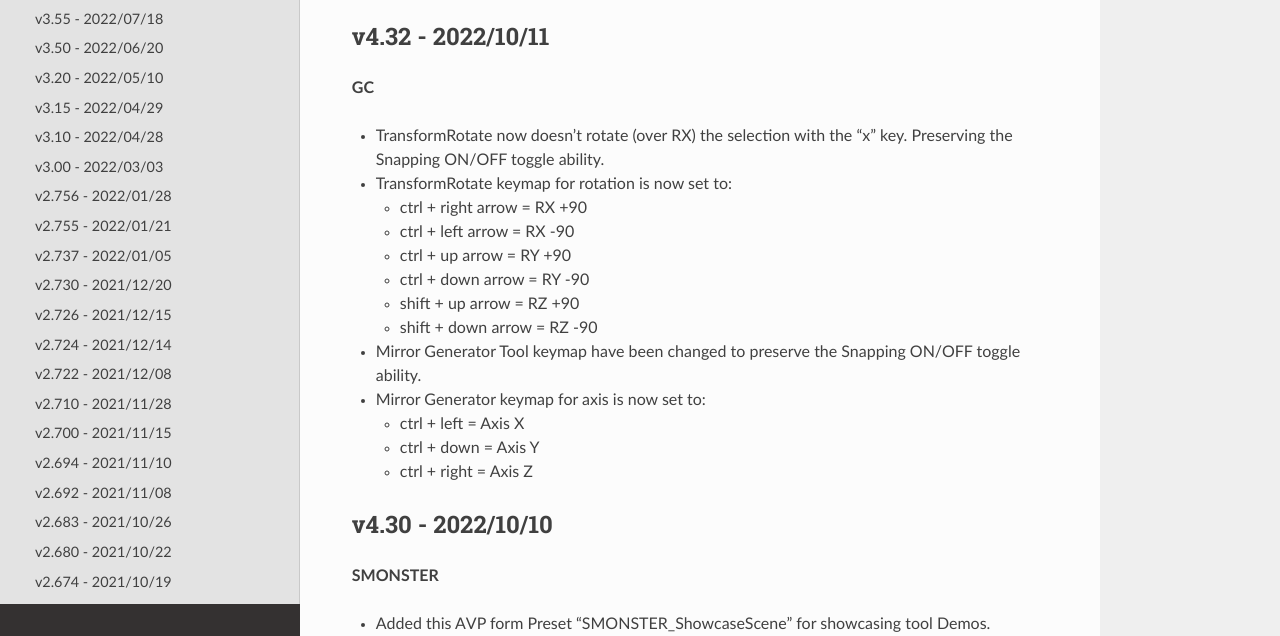
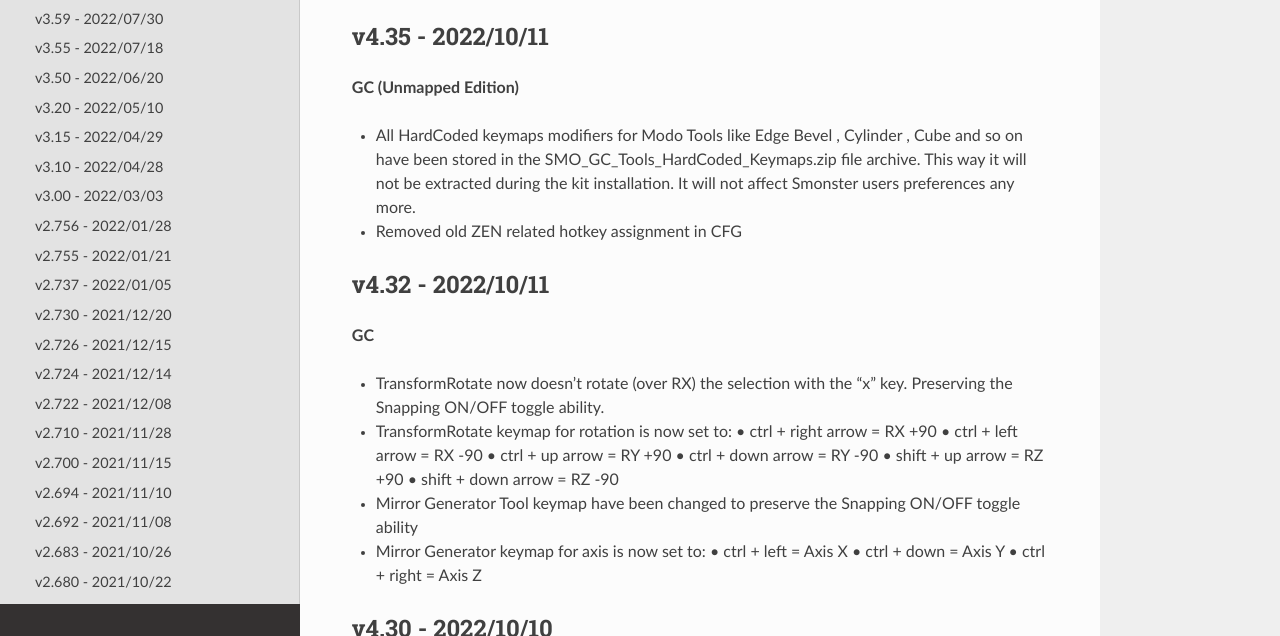
Before and after one commit to smoluck/SMONSTER_DOC, a Sphinx documentation site: the page built from docs/source/updatelog.rst, in a window 1280 px wide and 900 px high, cut to the strip 264-900 px from the top of the window. Built offline with Sphinx 7.4.7 and the Read the Docs theme 2.0.0, drawn with Linux system fonts in a browser that asks for light colours.

Commit message:
Update updatelog.rst

```diff
--- a/docs/source/updatelog.rst
+++ b/docs/source/updatelog.rst
@@ -6,6 +6,18 @@
 
 
 
+.. _4350:
+
+v4.35 - 2022/10/11
+-------------------
+
+**GC (Unmapped Edition)**
+
+• All HardCoded keymaps modifiers for Modo Tools like Edge Bevel , Cylinder , Cube and so on have been stored in the SMO_GC_Tools_HardCoded_Keymaps.zip file archive. This way it will not be extracted during the kit installation. It will not affect Smonster users preferences any more.
+• Removed old ZEN related hotkey assignment in CFG
+
+
+
 .. _4320:
 
 v4.32 - 2022/10/11
@@ -15,7 +27,6 @@
 
 • TransformRotate now doesn't rotate (over RX) the selection with the "x" key. Preserving the Snapping ON/OFF toggle ability.
 • TransformRotate keymap for rotation is now set to:
-
   • ctrl + right arrow = RX +90
   • ctrl + left arrow = RX -90
   • ctrl + up arrow = RY +90
@@ -23,9 +34,8 @@
   • shift + up arrow = RZ +90
   • shift + down arrow = RZ -90
 
-• Mirror Generator Tool keymap have been changed to preserve the Snapping ON/OFF toggle ability.
+• Mirror Generator Tool keymap have been changed to preserve the Snapping ON/OFF toggle ability
 • Mirror Generator keymap for axis is now set to:
-
   • ctrl + left = Axis X
   • ctrl + down = Axis Y
   • ctrl + right = Axis Z
```
